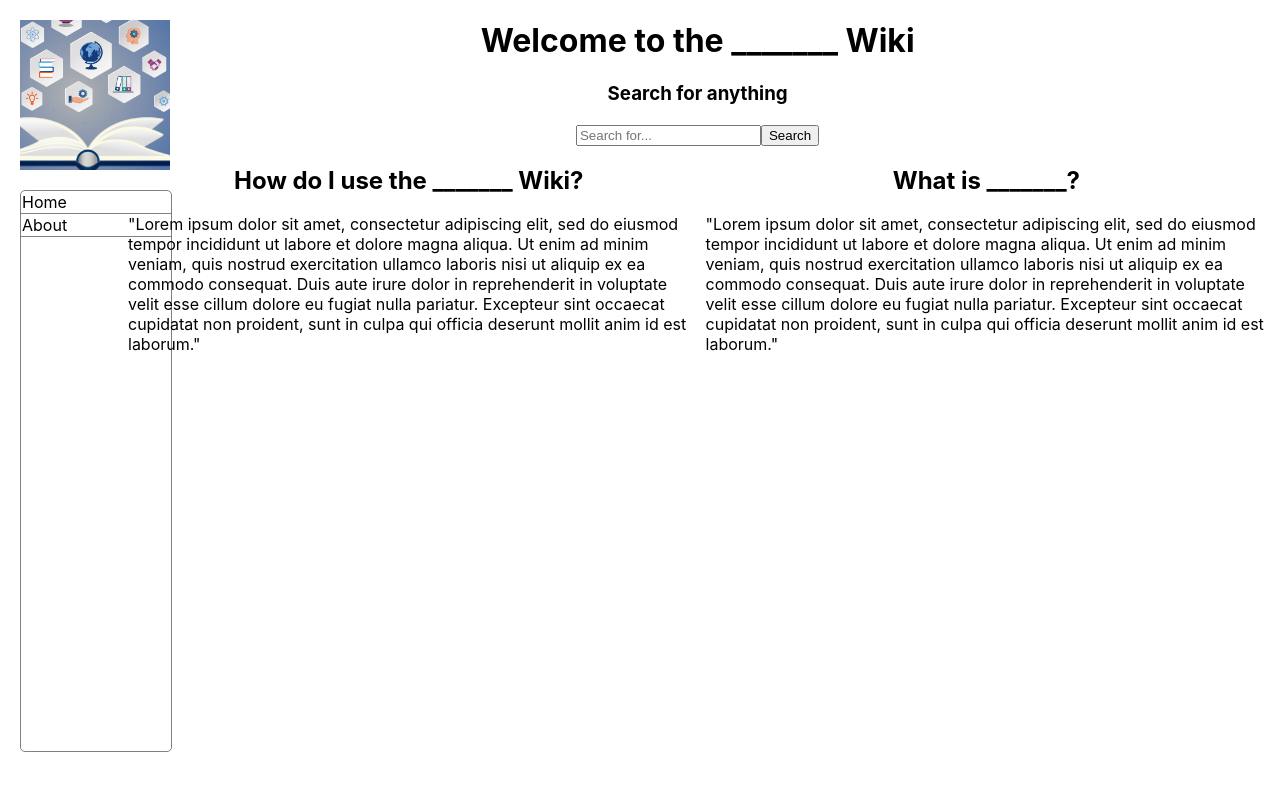
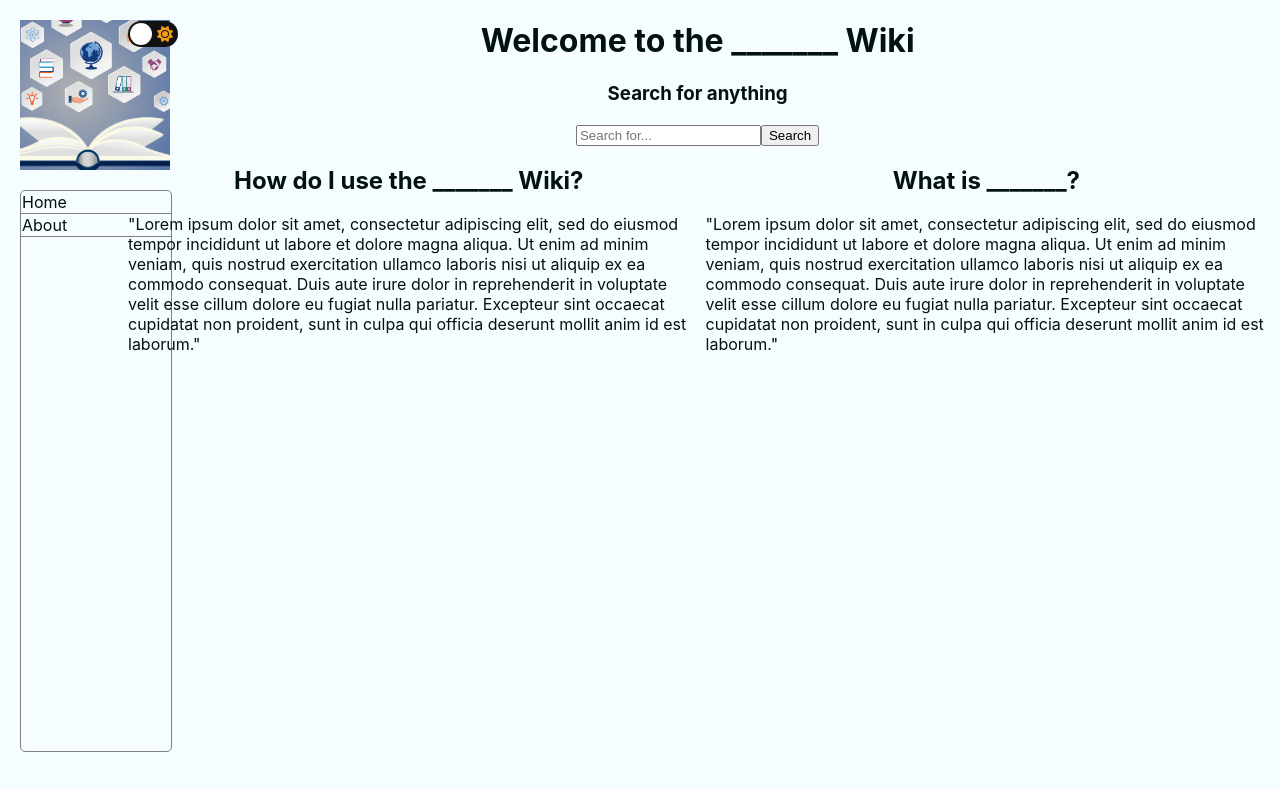
Before and after one commit to CS-476-Team1-2024S/website_ui, a React (Create React App) app: page / in a window 1280 px wide. Shown: the top 790 px of the page. Built offline with nearby package versions, Linux system fonts and the light colour scheme.

Commit message:
Added packages, javascript, css for darkmode toggle

```diff
--- a/package.json
+++ b/package.json
@@ -5,6 +5,10 @@
   "dependencies": {
     "@emotion/react": "^11.11.4",
     "@emotion/styled": "^11.11.5",
+    "@fortawesome/fontawesome-svg-core": "^6.5.2",
+    "@fortawesome/free-regular-svg-icons": "^6.5.2",
+    "@fortawesome/free-solid-svg-icons": "^6.5.2",
+    "@fortawesome/react-fontawesome": "^0.2.0",
     "@mui/material": "^5.15.15",
     "@testing-library/jest-dom": "^5.17.0",
     "@testing-library/react": "^13.4.0",
--- a/public/index.html
+++ b/public/index.html
@@ -1,5 +1,5 @@
 <!DOCTYPE html>
-<html lang="en">
+<html lang="en" data-theme="light">
   <head>
     <meta charset="utf-8" />
     <link rel="icon" href="%PUBLIC_URL%/favicon.ico" />
--- a/src/App.js
+++ b/src/App.js
@@ -2,10 +2,12 @@ import './App.css';
 import { BrowserRouter as Router, Routes, Route } from 'react-router-dom';
 import Home from './pages/Home';
 import About from './pages/About';
+import ThemeButton from './components/ThemeButton';
 
 function App() {
   return (
     <>
+      <ThemeButton></ThemeButton>
       <Router>
         <Routes>
           <Route path="/" element={<Home/>}/>
--- a/src/components/ThemeButton.js
+++ b/src/components/ThemeButton.js
@@ -1,8 +1,19 @@
 import React from 'react';
+import { FontAwesomeIcon } from '@fortawesome/react-fontawesome';
+import { faMoon, faSun } from '@fortawesome/free-solid-svg-icons';
 const ThemeButton = () => {
     return (
         <div className="theme-button">
-            <input type="checkbox" class="checkbox" id="chk"/>
+            <input type="checkbox" className="theme-toggle" id="chk" onChange={() => {
+                const html = document.querySelector("html");
+                const newTheme = html.getAttribute("data-theme") === "dark" ? "light" : "dark";
+                document.querySelector("html").setAttribute("data-theme", newTheme);
+            }}/>
+            <label className="theme-inner" htmlFor="chk">
+                <FontAwesomeIcon icon={ faMoon } />
+                <FontAwesomeIcon icon={ faSun } />
+                <div className="ball"></div>
+            </label>
         </div>
     );
 }
--- a/src/index.css
+++ b/src/index.css
@@ -15,8 +15,10 @@ html[data-theme="dark"] {
 }
 
 body {
+  color: var(--text);
   background-color: var(--background);
   margin: 0;
+	transition: background 0.2s linear;
   font-family: -apple-system, BlinkMacSystemFont, 'Segoe UI', 'Roboto', 'Oxygen',
     'Ubuntu', 'Cantarell', 'Fira Sans', 'Droid Sans', 'Helvetica Neue',
     sans-serif;
@@ -73,7 +75,7 @@ code {
 }
 
 .directory a {
-  color: black;
+  color: var(--text);
   text-decoration: none;
 }
 
@@ -108,3 +110,52 @@ code {
 .content div {
   border: 1px solid crimson;
 }
+
+.theme-button {
+  position: absolute;
+  box-sizing: border-box;
+  left: 0;
+}
+
+.theme-toggle {
+	opacity: 0;
+	position: absolute;
+}
+
+.theme-inner {
+  background-color: #111;
+	border-radius: 50px;
+	cursor: pointer;
+	display: flex;
+	align-items: center;
+	justify-content: space-between;
+	padding: 5px;
+	position: relative;
+	height: 16px;
+	width: 40px;
+	/*transform: scale(1.5);*/
+}
+
+.theme-inner .ball {
+	background-color: #fff;
+	border-radius: 50%;
+	position: absolute;
+	top: 2px;
+	left: 2px;
+	height: 22px;
+	width: 22px;
+	transform: translateX(0px);
+	transition: transform 0.2s linear;
+}
+
+.theme-toggle:checked + .theme-inner .ball {
+  transform: translateX(24px);
+}
+
+.fa-moon {
+  color: #f1c40f;
+}
+
+.fa-sun {
+  color: #f39c12;
+}
```
Also changed, not shown: 1 other file (tests, documents, lock files or other folders).
